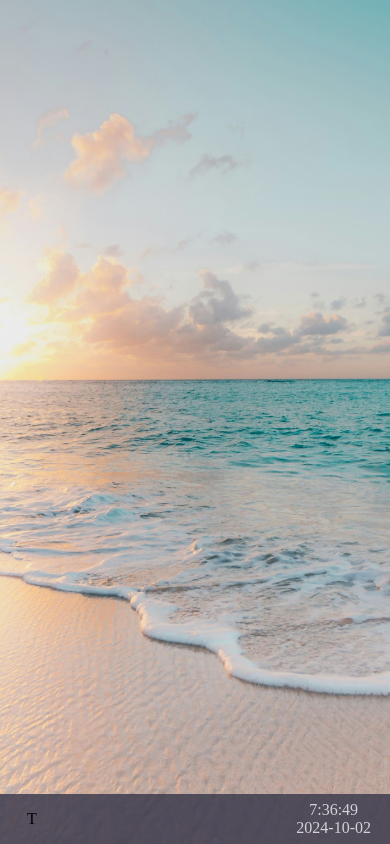
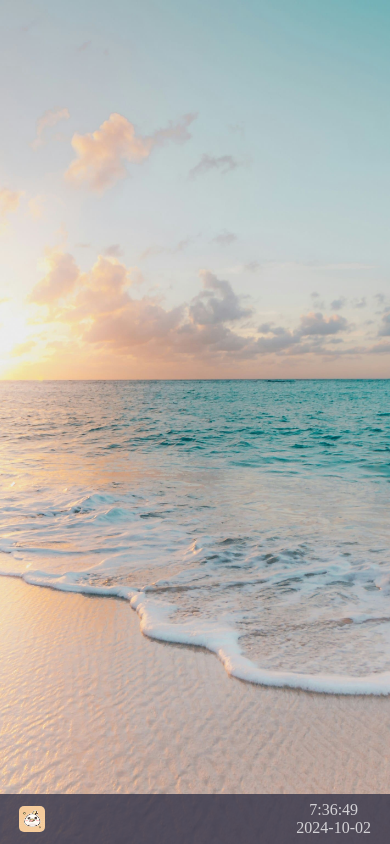
Before and after one commit to gnemek20/rnjs, a Next.js app: page / in a window 390 px wide. Built offline with nearby package versions, Linux system fonts and the light colour scheme.

Commit message:
className이 없을 경우 undefined로 출력되는 현상 해결, aspect-ratio 대신 이미지의 비율을 변경, 모바일에서 hover 이벤트 발생하는 현상 해결

```diff
--- a/components/taskbar.tsx
+++ b/components/taskbar.tsx
@@ -12,7 +12,7 @@ const Icon = (
   { className?: string, onClick?: Function, children: ReactNode }
 ) => {
   return (
-    <div className={`${styles.icon} ${className?? className}`} onClick={() => onClick && onClick()}>
+    <div className={`${styles.icon} ${className ? className : ''}`} onClick={() => onClick && onClick()}>
       { children }
     </div>
   );
@@ -63,8 +63,7 @@ const taskbar = () => {
       <div className={`${styles.container}`}>
         <div>
           <Icon onClick={reload}>
-            <p>T</p>
-            {/* <Image src={peroroIcon.src} alt={peroroIcon.alt} priority /> */}
+            <Image src={peroroIcon.src} alt={peroroIcon.alt} priority />
           </Icon>
         </div>
         <div>
--- a/styles/taskbar/taskbar.module.css
+++ b/styles/taskbar/taskbar.module.css
@@ -25,28 +25,26 @@
   display: flex;
   justify-content: center;
   align-items: center;
-  aspect-ratio: 1 / 1;
   padding: 8px;
   margin: 4px;
   border-radius: 5px;
   transition: all 200ms;
 }
 .icon > img {
-  width: 100%;
-  height: auto;
+  width: auto;
+  height: 100%;
   border-radius: 5px;
 }
 
 .clock {
   display: flex;
   align-items: center;
-  aspect-ratio: 0;
   color: rgba(255, 255, 255, 0.75);
   text-align: center;
 }
 
-.icon:hover {
-  background-color: rgba(0, 0, 0, 0.25);
+@media (hover: hover) {
+  .icon:hover {
+    background-color: rgba(0, 0, 0, 0.25);
+  }
 }
-@media (hover: hover) {
-}
```
